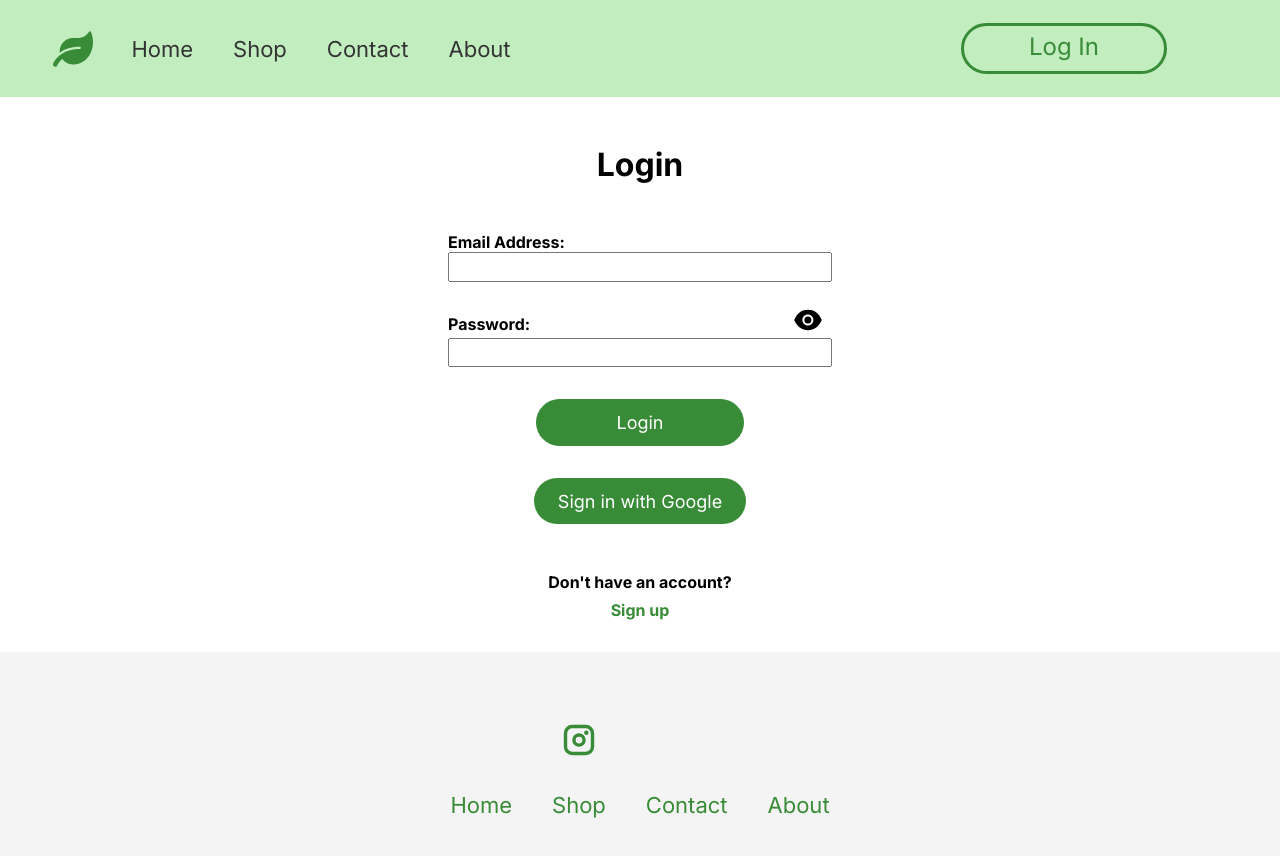
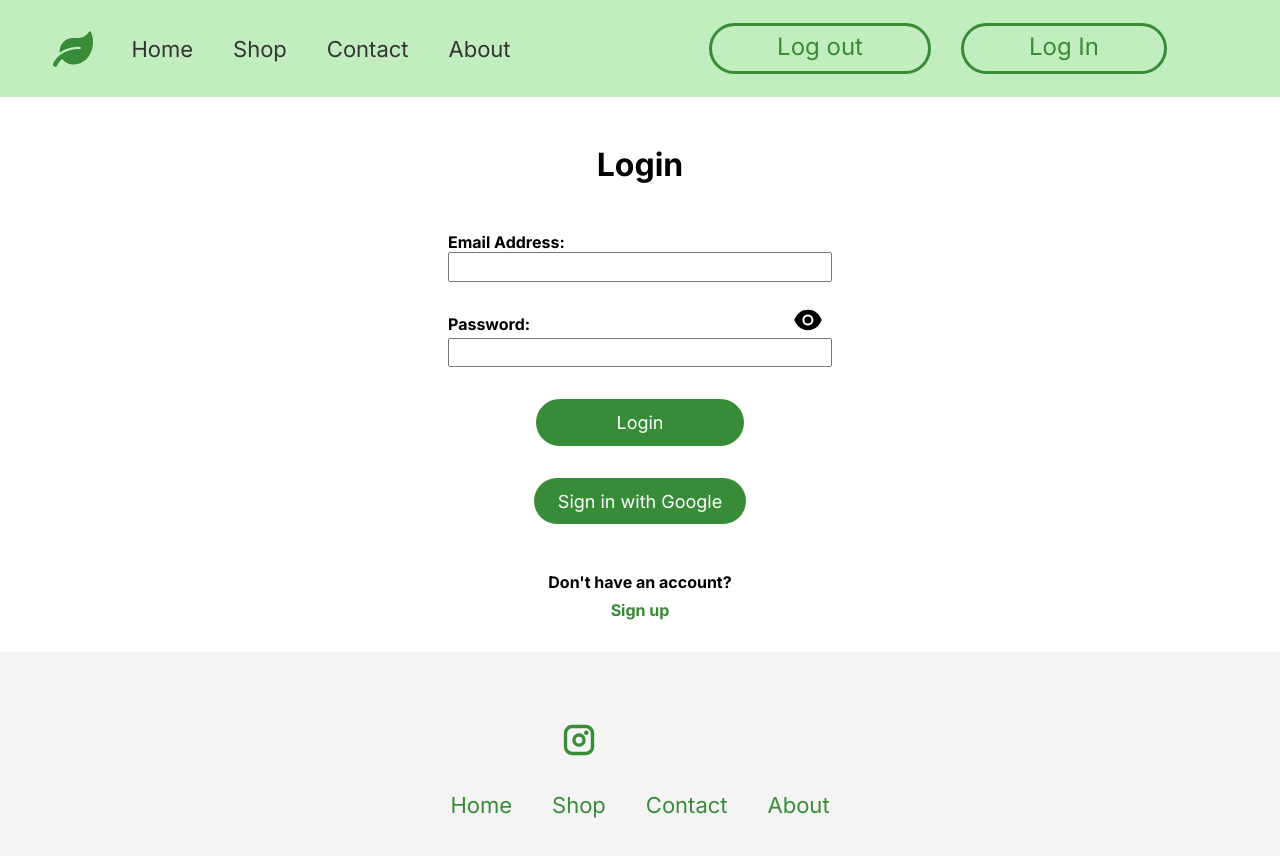
Before and after one commit to INFO-5139/INFO-5139, a React (Create React App) app: page /login in a window 1280 px wide. Shown: the top 856 px of the page. Built offline with nearby package versions, Linux system fonts and the light colour scheme; some icons are missing.

Commit message:
added routing after login - logout button

```diff
--- a/src/components/header/header.component.jsx
+++ b/src/components/header/header.component.jsx
@@ -5,7 +5,8 @@ import {
   HeaderContainer,
   HeaderLeftPart,
   HeaderRightPart,
-  NavbarLink,
+  LoginLink,
+  LogoutLink,
   CartButton,
   StoreIcon,
 } from './header.styles';
@@ -14,8 +15,11 @@ import Navigation from '../navigation/navigation.component';
 import { useDispatch } from 'react-redux';
 import { updateIsActive } from '../../redux/cart/cart.reducer';
 
+
 const Header = () => {
   const dispatch = useDispatch();
+
+
   return (
     <HeaderContainer>
       <HeaderLeftPart>
@@ -23,7 +27,8 @@ const Header = () => {
         <Navigation color='#333' />
       </HeaderLeftPart>
       <HeaderRightPart>
-        <NavbarLink to='login'>Log In</NavbarLink>
+        <LogoutLink to='/'>Log out</LogoutLink>
+        <LoginLink to='login'>Log In</LoginLink>
         <CartButton
           onClick={(e) => {
             e.preventDefault();
--- a/src/components/header/header.styles.jsx
+++ b/src/components/header/header.styles.jsx
@@ -48,6 +48,44 @@ export const NavbarLink = styled(Link)`
   }
 `;
 
+export const LoginLink = styled(Link)`
+  background-color: transparent;
+  border: 3px solid #388b37;
+  border-radius: 40px;
+  padding: 6px 65px 10px 65px;
+  font-size: 24px;
+  color: #388b37;
+  cursor: pointer;
+  transition: all 0.3s;
+  margin-right: 30px;
+  white-space: nowrap;
+  text-decoration: none;
+
+  &:hover {
+    background-color: #388b37;
+    color: white;
+  }
+`;
+
+export const LogoutLink = styled(Link)`
+  background-color: transparent;
+  border: 3px solid #388b37;
+  border-radius: 40px;
+  padding: 6px 65px 10px 65px;
+  font-size: 24px;
+  color: #388b37;
+  cursor: pointer;
+  transition: all 0.3s;
+  margin-right: 30px;
+  white-space: nowrap;
+  text-decoration: none;
+
+  &:hover {
+    background-color: #388b37;
+    color: white;
+  }
+`;
+
 export const StoreIcon = styled(FaLeaf)`
   color: #388b37;
   height: 2.5rem;
--- a/src/pages/Login/login-component.jsx
+++ b/src/pages/Login/login-component.jsx
@@ -1,7 +1,7 @@
 /** @format */
 
 import { useState } from 'react';
-import { Link } from 'react-router-dom';
+import { Link, useNavigate } from 'react-router-dom';
 import {
   signInWithEmailAndPassword,
   signOut,
@@ -28,6 +28,8 @@ import {
  * Component that handles the login logic, and displays the login form.
  */
 const Login = () => {
+
+  const navigate = useNavigate();
   const [emailAddress, setEmailAddress] = useState('');
   const [password, setPassword] = useState('');
   // eslint-disable-next-line
@@ -44,12 +46,14 @@ const Login = () => {
   const signInWithEmailHandler = async (e) => {
     e.preventDefault();
 
+
     signInWithEmailAndPassword(auth, emailAddress, password)
       .then((userCredential) => {
         // Signed in
         const user = userCredential.user;
         console.log('User:', user);
         window.alert('Successfully signed in.');
+
       })
       .catch((err) => {
         if (err.code === 'auth/invalid-email') {
@@ -69,6 +73,9 @@ const Login = () => {
         console.log('Error Code:', err.code);
         console.log('Error Message:', err.message);
       });
+
+        navigate('/shop')
+
   };
 
   /**
@@ -95,6 +102,7 @@ const Login = () => {
         console.log('Email:', email);
         console.log('Credential:', credential);
       });
+      navigate('/shop')
   };
 
   //! TODO: get log out functionality working properly.
```
